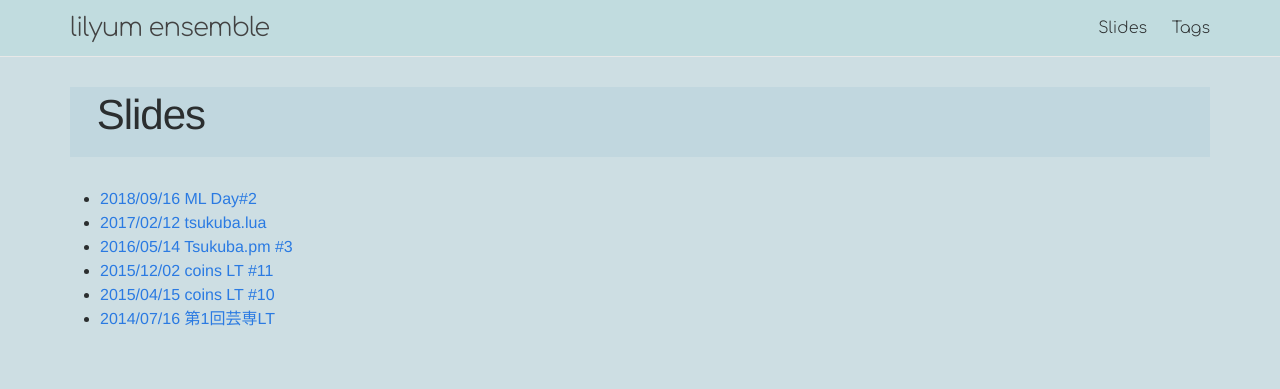
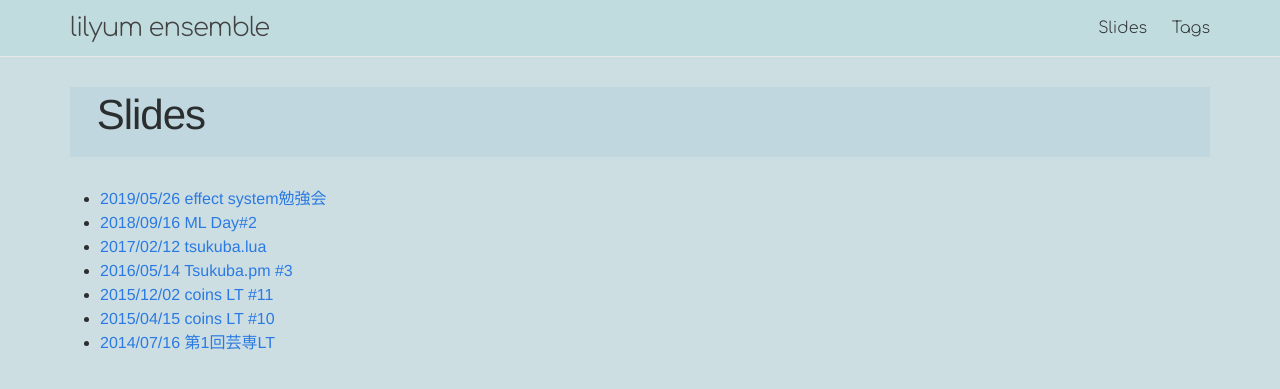
Before and after one commit to Nymphium/nymphium.github.io, a Jekyll site: the page built from slide.html, in a window 1280 px wide. Shown: the top 389 px of the page. Built offline with Jekyll 4.4.1, drawn with Linux system fonts in a browser that asks for light colours; some web fonts are replaced; Markdown is read by kramdown in place of the engine named in the settings.

Commit message:
deploy at 2019-05-26 11:07:20 +0900

```diff
--- a/slide.html
+++ b/slide.html
@@ -5,6 +5,7 @@ header: Slides
 group: navigation
 ---
             <ul>
+              <li><a href="/pdf/effect_study.ml">2019/05/26 effect system勉強会</a></li>
               <li><a href="/pdf/mlday2.html">2018/09/16 ML Day#2</a></li>
               <li><a href="/pdf/tsukubalua.html">2017/02/12 tsukuba.lua</a></li>
               <li><a href="/pdf/tsukubapm3-luavm.html">2016/05/14 Tsukuba.pm #3</a></li>
```
